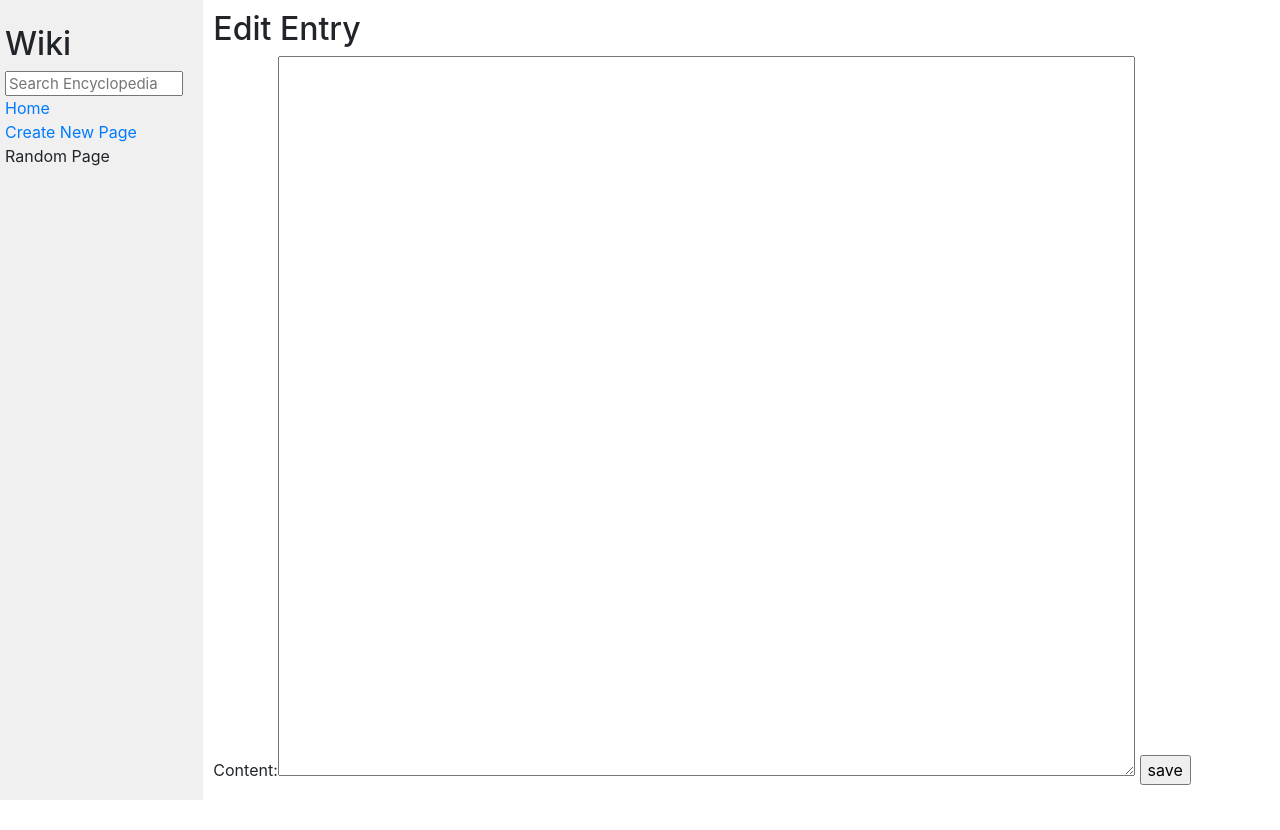
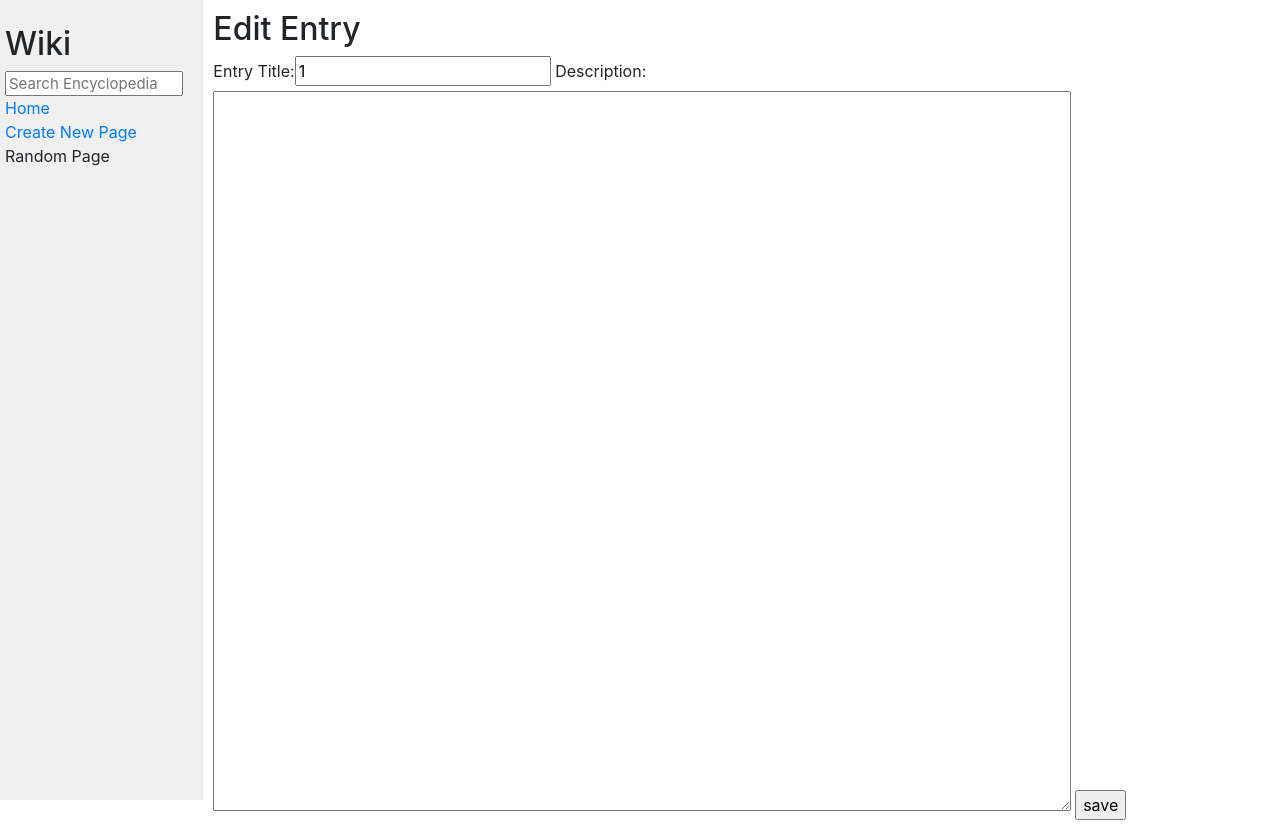
Before and after one commit to tiffanyclaire/Wiki, a Django app: page /edit/1 in a window 1280 px wide. Before the commit the page ends 800 px from the top, so only its background shows below. Run offline with Django 3.2, Linux system fonts and the light colour scheme; some libraries are stand-ins or nearby versions.

Commit message:
Edit Entry function working

```diff
--- a/encyclopedia/templates/encyclopedia/edit.html
+++ b/encyclopedia/templates/encyclopedia/edit.html
@@ -5,7 +5,7 @@
 {% endblock %}
 
 {% block body %}
-<form action="{% url 'edit' title %}" method="POST">
+<form action="{% url 'edit' title %}" method="post">
     {% csrf_token %}
 
 <h2>Edit Entry</h2>
--- a/encyclopedia/views.py
+++ b/encyclopedia/views.py
@@ -1,6 +1,6 @@
 from django import forms
 from django.http import HttpResponseRedirect
-from django.shortcuts import render
+from django.shortcuts import render, redirect
 from django.urls import reverse
 
 from . import util
@@ -8,11 +8,11 @@ from markdown2 import markdown
 
 class NewEntry(forms.Form):
     entry = forms.CharField(label="Entry Title")
-    content = forms.CharField(label="Description")
+    content = forms.CharField(widget=forms.Textarea, label="Description")
 
 class EditEntry(forms.Form):
-    entry = forms.CharField(widget=forms.HiddenInput)
-    content = forms.CharField(widget=forms.Textarea)
+    entry = forms.CharField(label="Entry Title")
+    content = forms.CharField(widget=forms.Textarea, label="Description")
 
 
 def index(request):
@@ -72,19 +72,20 @@ def add(request):
                   })
 
 
+
+
 def edit(request, title):
-    if request.method == "GET" :
-        content =  util.get_entry(title)
-        form = EditEntry(initial={'content' : content})
+    if request.method == "GET":
+        content = util.get_entry(title)
+        form = EditEntry(initial= {'content' : content, 'entry' : title})
         return render(request, "encyclopedia/edit.html", {
             "form" : form,
-            "title": title
+            "title" : title
         })
-
-    else:
+    if request.method == "POST":
         form = EditEntry(request.POST)
         if form.is_valid():
-            title = form.cleaned_data ['title']
-            content = form.cleaned_data ['content']
-            util.save_entry(entry, content)
-            return HttpResponseRedirect(reverse("entry", args=(entry,)))
+            title = form.cleaned_data["entry"]
+            content = form.cleaned_data["content"]
+            util.save_entry(title, content)
+            return HttpResponseRedirect("/wiki/" + title)
```
Also changed, not shown: entries/6wtter.md (deleted, +0 -1 lines), entries/CSS.md (+2 -0 lines), entries/Java SCRIPT.md (deleted, +0 -1 lines), entries/Kotlin.md (deleted, +0 -1 lines), entries/TEST NEW.md (added, +1 -0 lines), entries/can you see me.md (deleted, +0 -1 lines), entries/hi.md (+6 -0 lines), entries/last attempt.md (deleted, +0 -1 lines), entries/matty.md (deleted, +0 -1 lines), entries/please work.md (deleted, +0 -1 lines), entries/reagfs.md (deleted, +0 -1 lines), entries/rfwaefsw.md (deleted, +0 -1 lines), entries/rgetasdhbnrshg.md (deleted, +0 -1 lines), entries/tgrggrs.md (deleted, +0 -1 lines), 3 more files.
